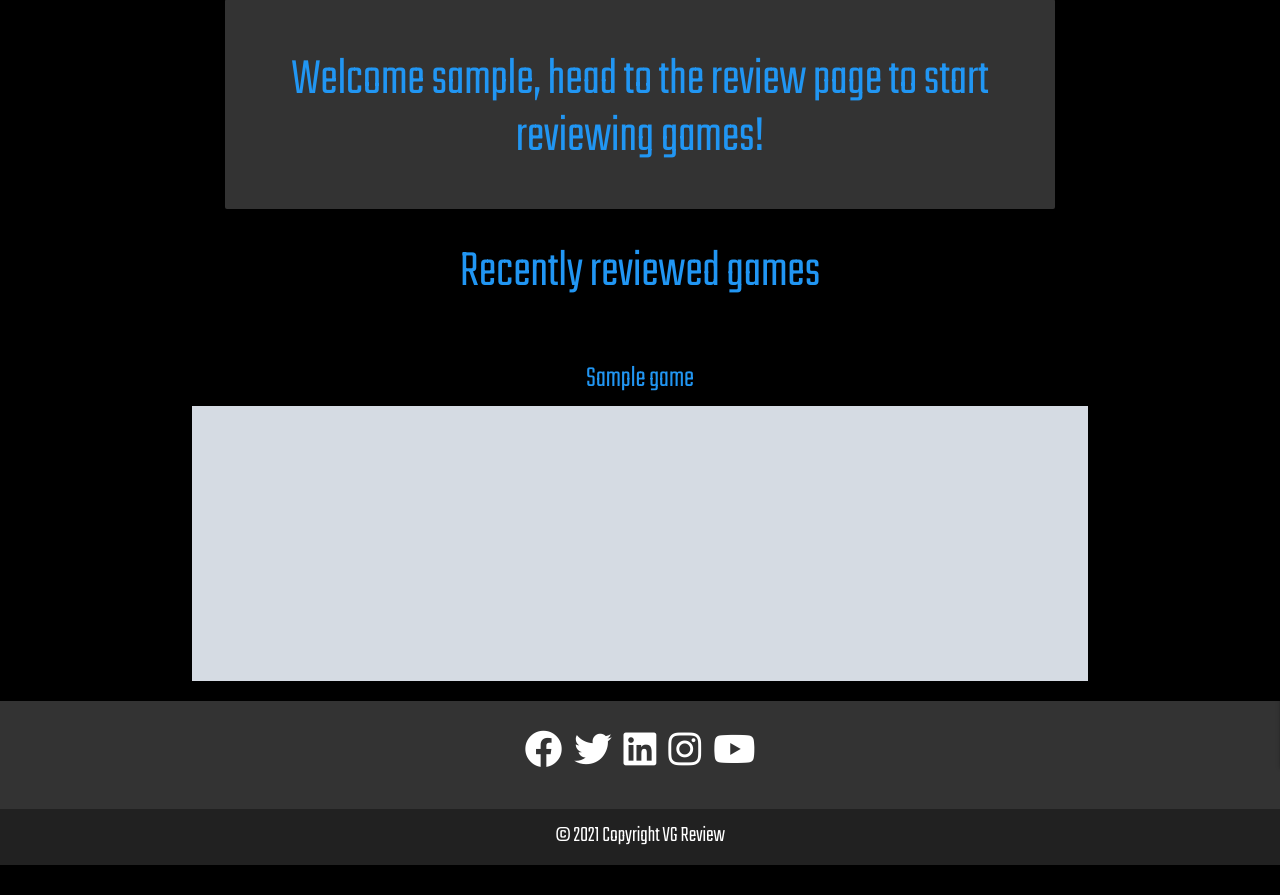
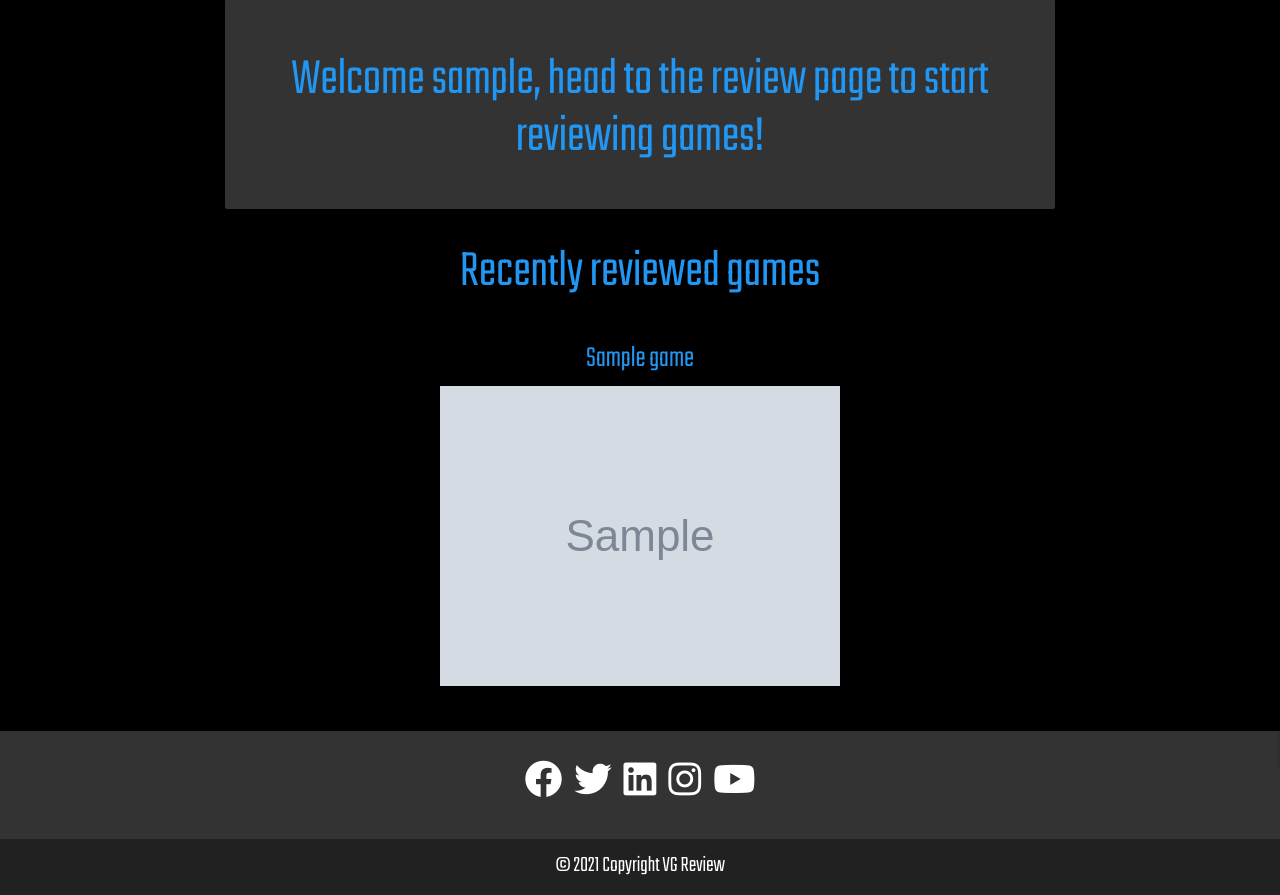
Before and after one commit to Code-Institute-Submissions/joshhunt1991-Milestone_3_AprResub, a Flask app: page /home/1 in a window 1280 px wide. Shown: the part 93-988 px from the top of the page. Before the commit the page ends 958 px from the top, so only its background shows below. Run offline with Flask 2, Linux system fonts and the light colour scheme; the visitor is signed in with stand-in values (Sample User, id 1); grey boxes marked "Sample" are stand-in pictures; a database or web service that is not in the repository returns one stand-in record (values such as "Sample title"); some libraries are stand-ins or nearby versions.

Commit message:
finished styling image slider added 2.5 second timer for next image

```diff
--- a/static/css/style.css
+++ b/static/css/style.css
@@ -236,6 +236,11 @@ opacity: 0.5;
 }
 
 /* review carousel */
+
+.recent-review-txt {
+    padding-bottom: 30px;
+}
+
 .carousel-container {
     height: 400px;
 }
@@ -247,11 +252,12 @@ opacity: 0.5;
 
 .carousel {
     height: 120% !important;
-    top: -100px !important;
+    top: -50px !important;
 }
 
 .carousel-item {
-    width: 100% !important;
+    height: 400px !important;
+    width: 400px !important;
 }
 
 .thumbnail {
--- a/static/js/script.js
+++ b/static/js/script.js
@@ -11,5 +11,5 @@ $(document).ready(function () {
     setInterval(function(){
         $('.carousel').carousel('next');
 
-    }, 400000000);
+    }, 2500);
 });
--- a/templates/home.html
+++ b/templates/home.html
@@ -15,7 +15,7 @@
 
 <!-- recently reviewed games header -->
 
-<h3 class="blue-text center no-padding">Recently reviewed games</h3>
+<h3 class="blue-text center recent-review-txt">Recently reviewed games</h3>
 
 
 <!-- recent reviews carousel -->
```
